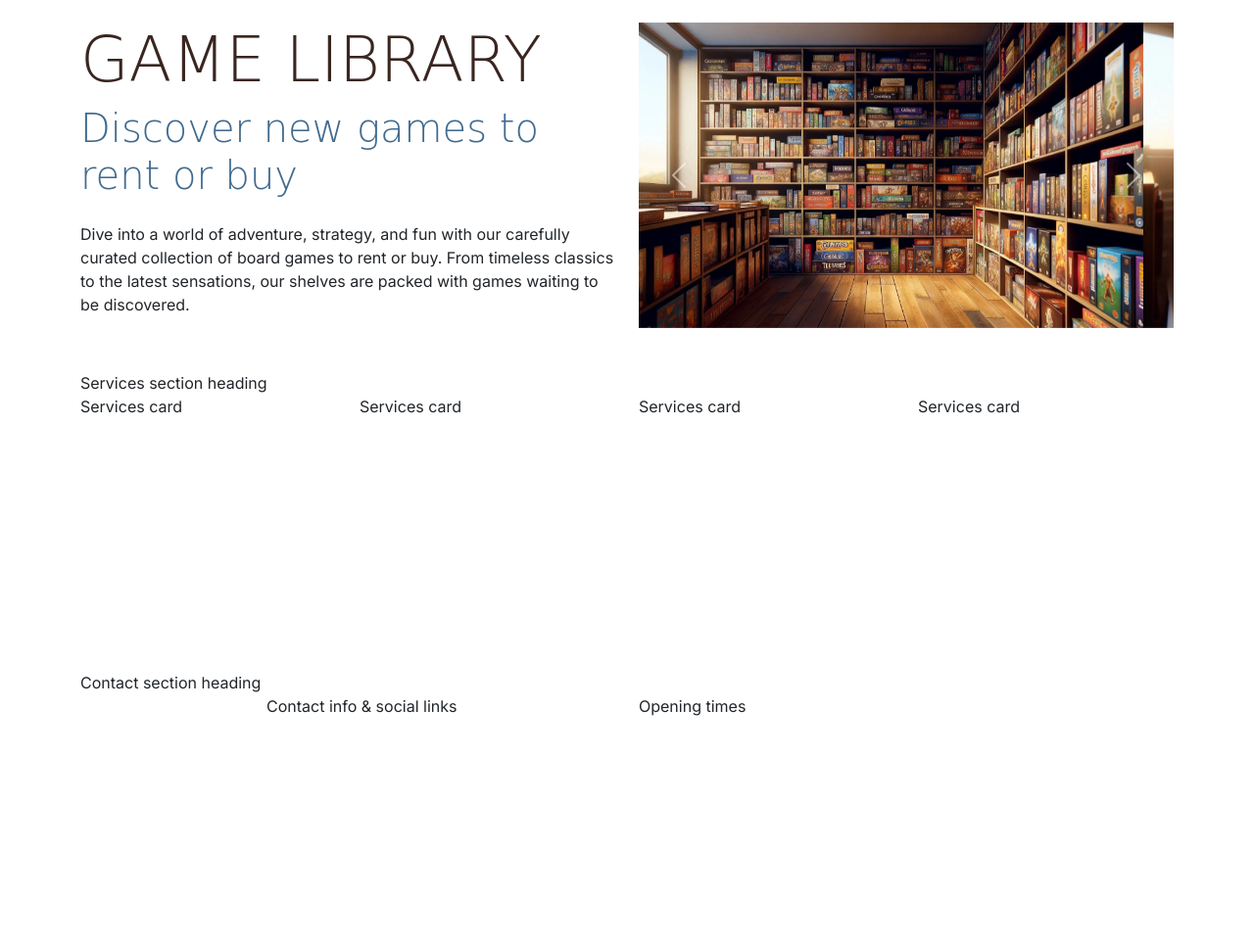
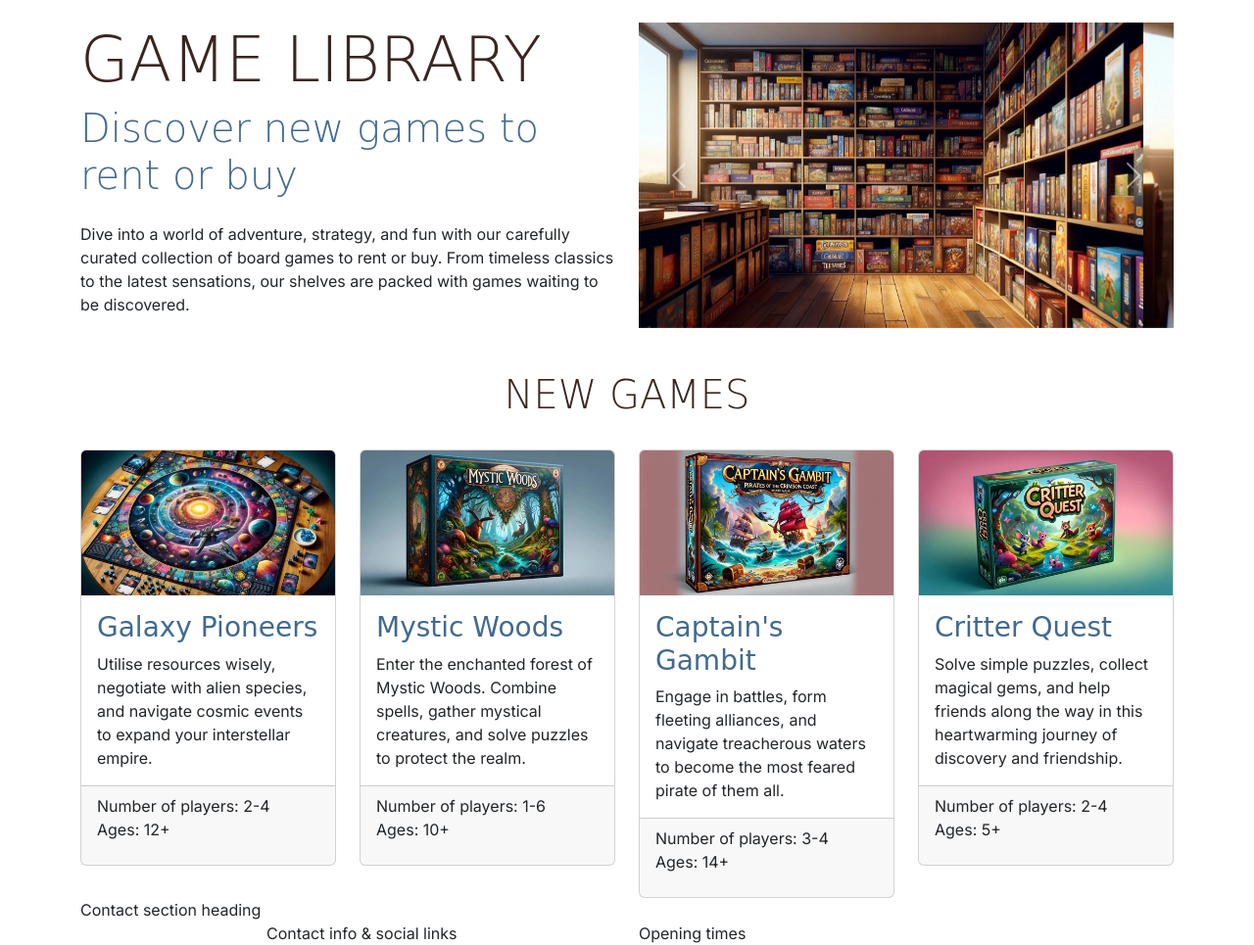
Before and after one commit to UkCoder165/Boardwalk-games, a plain HTML site: page game-library.html in a window 1280 px wide. Shown: the part 67-1032 px from the top of the page at 98% size. Before the commit the page ends 800 px from the top, so only its background shows below. Drawn offline with nearby package versions, Linux system fonts and the light colour scheme; a web font is replaced by a local one.

Commit message:
Added the first four cards to the New games section

```diff
--- a/game-library.html
+++ b/game-library.html
@@ -95,12 +95,77 @@
         <!-- Services section -->
         <section class="container">
             <div class="row">
-                <div class="col-12">Services section heading</div>
-                <div class="col-12 col-md-6 col-xl-3">Services card</div>
-                <div class="col-12 col-md-6 col-xl-3">Services card</div>
-                <div class="col-12 col-md-6 col-xl-3">Services card</div>
-                <div class="col-12 col-md-6 col-xl-3">Services card</div>
-            </div>
+                <div class="col-12 text-center">
+                        <h2 class="display-6">New games</h2>
+                </div>
+                    <div class="col-12 col-md-6 col-xl-3">
+                        <div class="card">
+                            <img src="assets/images/new-games-1.webp" class="card-img-top"
+                            alt="Galaxy Pioneers board game" >
+                                <div class="card-body">
+                                    <h3 class="card-title sub-heading-color">Galaxy Pioneers</h3>
+                                        <p class="card-text">
+                                        Utilise resources wisely, negotiate with alien species, and navigate cosmic events to expand your interstellar empire.
+                                        </p>
+                                </div>
+                                <div class="card-footer">
+                                    <p class="mb-0">Number of players: 2-4</p>
+                                    <p>Ages: 12+</p>
+                                </div>
+                            </div>
+                        </div>
+
+                    <div class="col-12 col-md-6 col-xl-3">
+                        <div class="card">
+                            <img src="assets/images/new-games-2.webp" class="card-img-top"
+                            alt="Mystic Woods board game box" >
+                                <div class="card-body">
+                                    <h3 class="card-title sub-heading-color">Mystic Woods</h3>
+                                        <p class="card-text">
+                                            Enter the enchanted forest of Mystic Woods. Combine spells, gather mystical creatures, and solve puzzles to protect the realm.
+                                        </p>
+                                </div>
+                                <div class="card-footer">
+                                    <p class="mb-0">Number of players: 1-6</p>
+                                    <p>Ages: 10+</p>
+                                </div>
+                            </div>
+                        </div>
+
+                    <div class="col-12 col-md-6 col-xl-3">
+                        <div class="card">
+                            <img src="assets/images/new-games-3.webp" class="card-img-top"
+                            alt="Captain's Gambit board game box" >
+                                <div class="card-body">
+                                    <h3 class="card-title sub-heading-color">Captain's Gambit</h3>
+                                        <p class="card-text">
+                                            Engage in battles, form fleeting alliances, and navigate treacherous waters to become the most feared pirate of them all.
+                                        </p>
+                                </div>
+                                <div class="card-footer">
+                                    <p class="mb-0">Number of players: 3-4</p>
+                                    <p>Ages: 14+</p>
+                                </div>
+                            </div>
+                        </div>
+
+                    <div class="col-12 col-md-6 col-xl-3">
+                        <div class="card">
+                            <img src="assets/images/new-games-4.webp" class="card-img-top"
+                            alt="Critter Quest board game box" >
+                                <div class="card-body">
+                                    <h3 class="card-title sub-heading-color">Critter Quest</h3>
+                                        <p class="card-text">
+                                            Solve simple puzzles, collect magical gems, and help friends along the way in this heartwarming journey of discovery and friendship.
+                                        </p>
+                                    </div>
+                                    <div class="card-footer">
+                                        <p class="mb-0">Number of players: 2-4</p>
+                                        <p>Ages: 5+</p>
+                                    </div>
+                                </div>
+                            </div>
+                        </div>
         </section>
 
 
```
